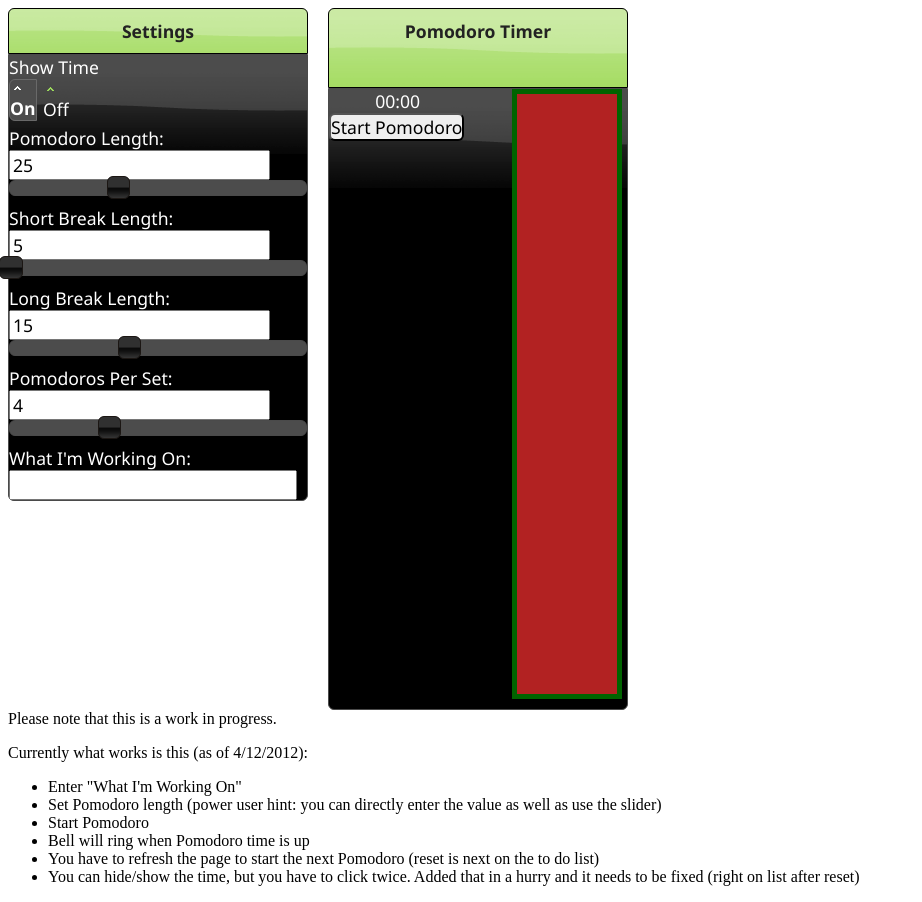
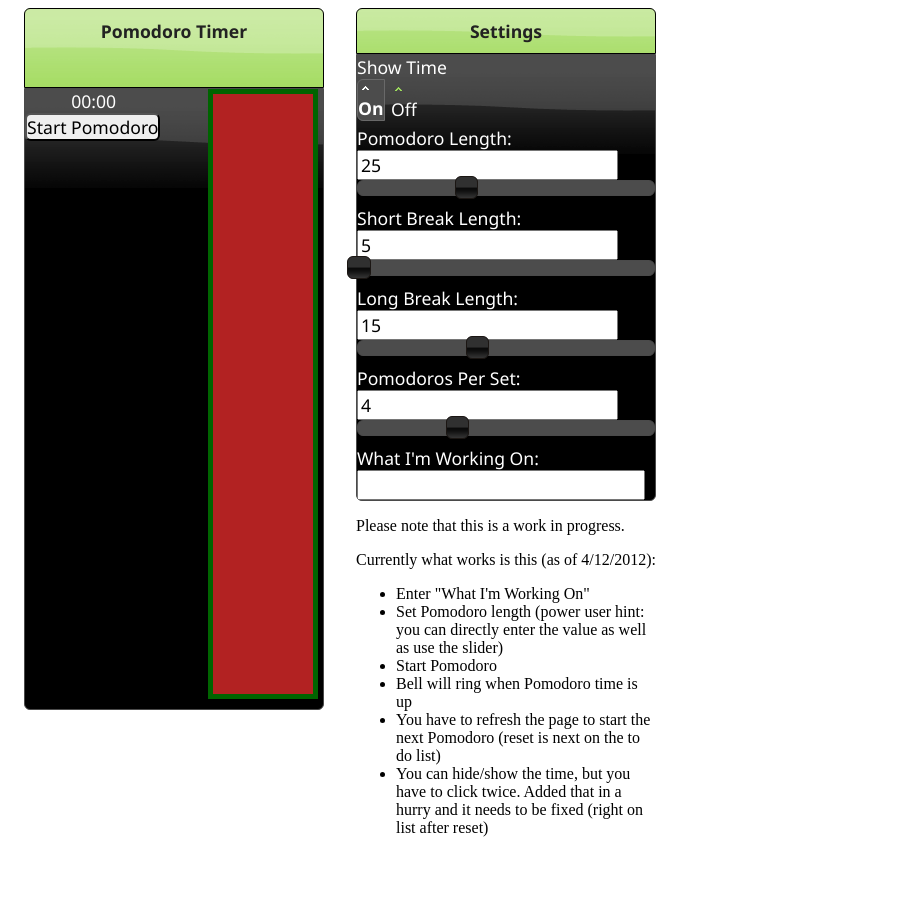
Before and after one commit to jeffa00/pomodoro, a plain HTML site: page desktop.html in a window 1280 px wide. Shown: the whole page, without its empty margins (0-922 px from the left). After the commit the page ends 869 px from the top, so only its background shows below. Drawn offline with nearby package versions, Linux system fonts and the light colour scheme.

Commit message:
swapped timer and settings on desktop so 1 col has timer on top

```diff
--- a/desktop.html
+++ b/desktop.html
@@ -1,11 +1,38 @@
 <!doctype html>
-<html>
+<!--[if lt IE 7]> <html class="no-js lt-ie9 lt-ie8 lt-ie7" lang="en"> <![endif]-->
+<!--[if IE 7]>    <html class="no-js lt-ie9 lt-ie8" lang="en"> <![endif]-->
+<!--[if IE 8]>    <html class="no-js lt-ie9" lang="en"> <![endif]-->
+<!--[if gt IE 8]><!--> <html class="no-js" lang="en"> <!--<![endif]-->
     <head>
+        <meta charset="utf-8">
+        <meta http-equiv="X-UA-Compatible" content="IE=edge,chrome=1">
         <title>Pomodoro Counter</title>
+        <meta name="description" content="">
+        <meta name="viewport" content="width=device-width">
         <link rel="stylesheet" href="themes/pomodoroTimerDesktop.css"/>
         <link rel="stylesheet" href="themes/trontastic/jquery-ui.css"/>
     </head>
     <body>
+
+        </div>
+        <div id="timerColumn">
+            <div id="timerWidget" class="ui-widget ui-corner-all">
+                <div id="timerWidgetHeader" class="ui-widget-header ui-corner-top">
+                    <div>Pomodoro Timer</div>
+                    <div id="statusMessage">&nbsp;</div>
+                    <div id="pomodoroTopic">&nbsp;</div >
+                </div>
+                <div id="timerWidgetContent" class="ui-widget-content ui-corner-bottom">
+                    <div id="timerPane">
+                        <canvas id="timerCanvas" height="610" width="110"></canvas>
+                    </div>
+                    <div id="statusPane">
+                        <div id="statusTimerText">00:00</div>
+                        <button id="startButton">Start Pomodoro</button>
+                    </div>
+                </div>
+            </div>
+        </div>
         <div id="settingsColumn">
             <div id="settingsWidget" class="ui-widget ui-corner-all">
                 <div id="settingsHeader" class="ui-widget-header ui-corner-top">
@@ -48,26 +75,6 @@
 
                 </div>
             </div>
-
-        </div>
-        <div id="timerColumn">
-            <div id="timerWidget" class="ui-widget ui-corner-all">
-                <div id="timerWidgetHeader" class="ui-widget-header ui-corner-top">
-                    <div>Pomodoro Timer</div>
-                    <div id="statusMessage">&nbsp;</div>
-                    <div id="pomodoroTopic">&nbsp;</div >
-                </div>
-                <div id="timerWidgetContent" class="ui-widget-content ui-corner-bottom">
-                    <div id="timerPane">
-                        <canvas id="timerCanvas" height="610" width="110"></canvas>
-                    </div>
-                    <div id="statusPane">
-                        <div id="statusTimerText">00:00</div>
-                        <button id="startButton">Start Pomodoro</button>
-                    </div>
-                </div>
-            </div>
-        </div>
        <div style="clear:both">
            <p>Please note that this is a work in progress.</p>
         <p>
--- a/themes/pomodoroTimerDesktop.css
+++ b/themes/pomodoroTimerDesktop.css
@@ -2,7 +2,7 @@
 {
     float: left;
     width: 300px;
-    margin-right: 20px;
+    margin: 0 1em 1em 1em;
 }
 
 #settingsHeader
@@ -16,6 +16,7 @@
 {
     float: left;
     width: 300px;
+    margin: 0 1em 1em 1em;
 }
 
 #timerWidgetContent
```
